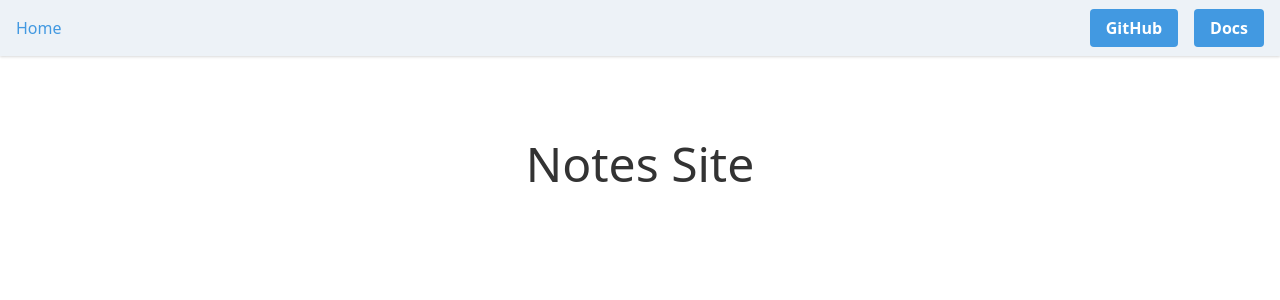
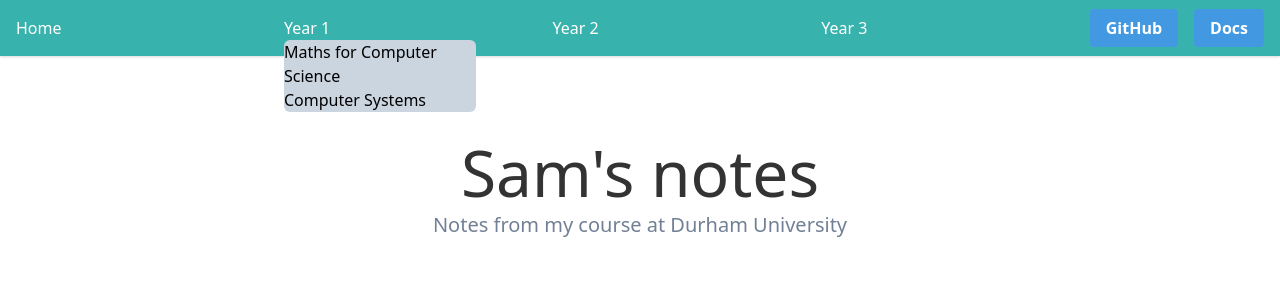
Before and after one commit to rsnpj/notes-site, a Next.js app: page / in a window 1280 px wide. Shown: the top 300 px of the page. Built offline with nearby package versions, Linux system fonts and the light colour scheme.

Commit message:
Start on NavBar

```diff
--- a/components/nav.js
+++ b/components/nav.js
@@ -7,13 +7,26 @@ const links = [
 
 export default function Nav() {
   return (
-    <nav className="shadow">
-      <ul className="flex justify-between items-center p-4 bg-gray-200">
+    <nav className="shadow bg-teal-500">
+      <ul className="flex justify-between items-center p-4 text-white">
         <li>
           <Link href="/">
-            <a className="text-blue-500 no-underline">Home</a>
+            <a className="no-underline">Home</a>
           </Link>
         </li>
+        <li className="relative">
+          <a href="#">Year 1</a>
+          <div className="absolute bg-gray-400 text-black w-48 rounded-md">
+            <a href="#" className="block">
+              Maths for Computer Science
+            </a>
+            <a href="#" className="block">
+              Computer Systems
+            </a>
+          </div>
+        </li>
+        <li>Year 2</li>
+        <li>Year 3</li>
         <ul className="flex justify-between items-center space-x-4">
           {links.map(({ href, label }) => (
             <li key={`${href}${label}`}>
--- a/pages/index.js
+++ b/pages/index.js
@@ -5,7 +5,10 @@ export default function IndexPage() {
     <div>
       <Nav />
       <div className="hero">
-        <h1 className="title">Notes Site</h1>
+        <h1 className="title">Sam's notes</h1>
+        <h3 className="text-center text-xl text-gray-600">
+          Notes from my course at Durham University
+        </h3>
       </div>
     </div>
   );
--- a/styles/index.css
+++ b/styles/index.css
@@ -10,7 +10,7 @@
 }
 
 .title {
-  @apply text-5xl text-center;
+  @apply text-6xl text-center;
   color: #333;
   line-height: 1.15;
 }
```
